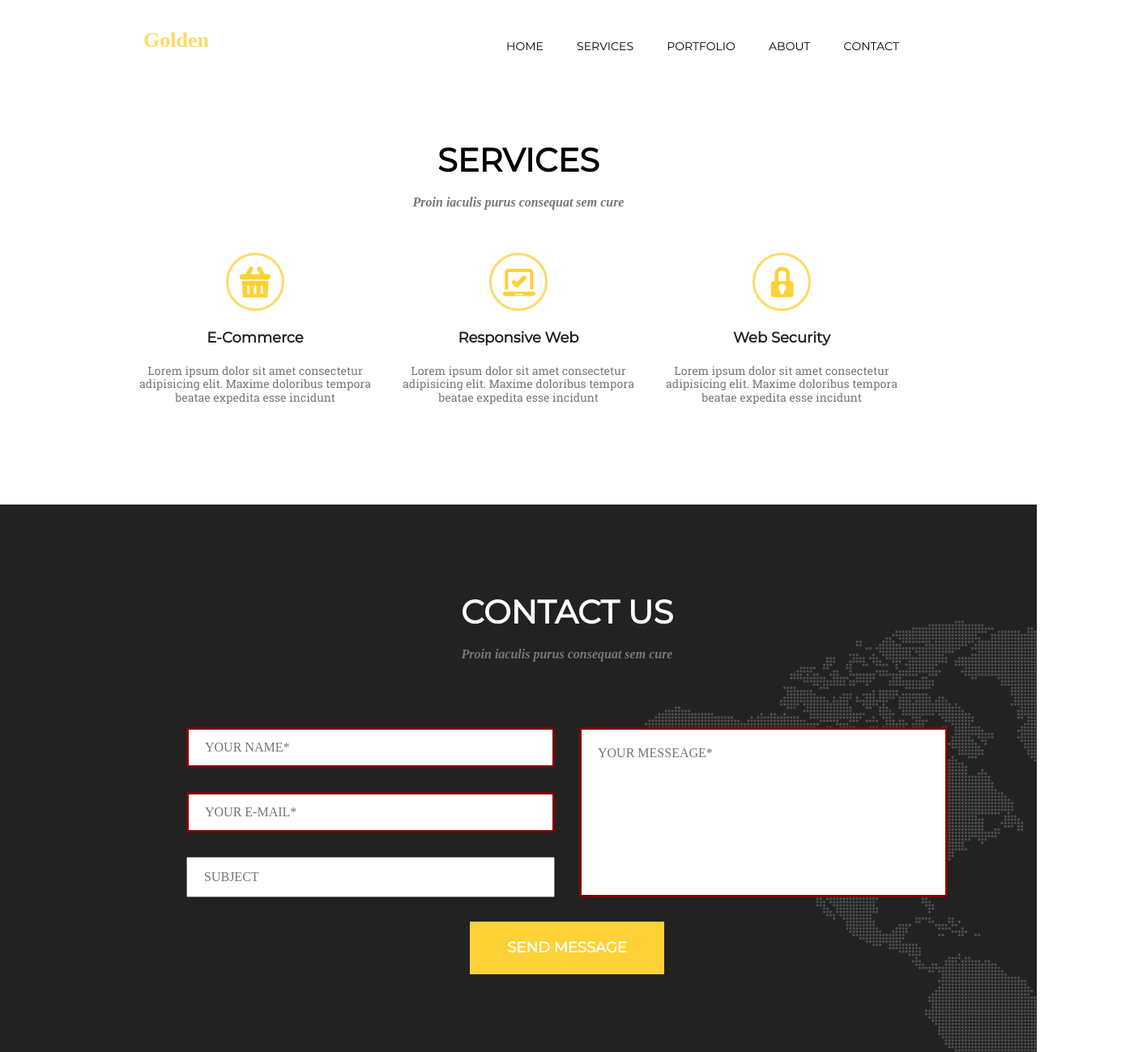
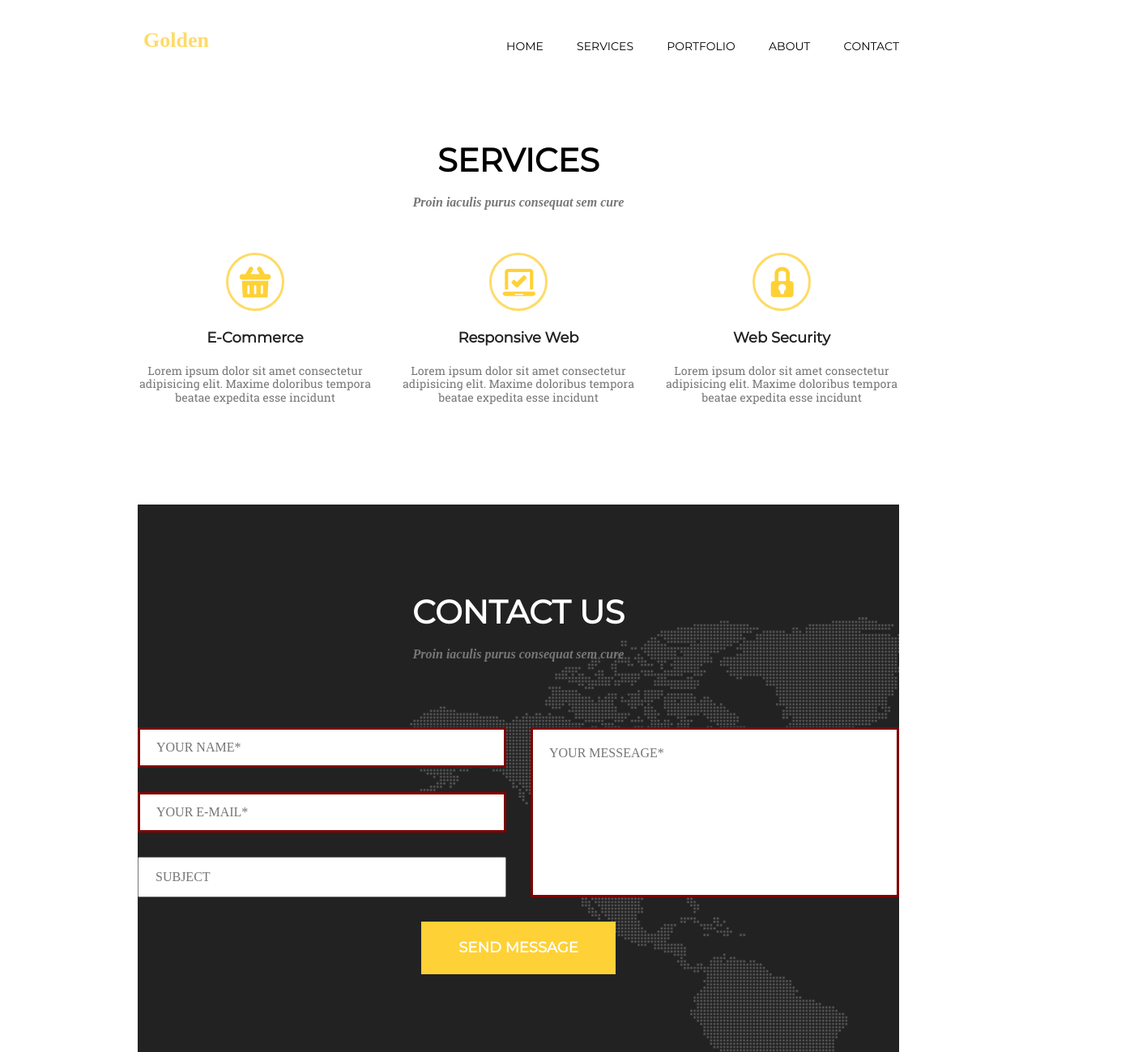
Before and after one commit to BoykoDV/goit-fe-course, a plain HTML site: page html-css/module-07/index.html in a window 1280 px wide. Shown: the whole page at 81% size, 1400 px wide, since content can reach past the window. Drawn offline with Linux system fonts and the light colour scheme.

Commit message:
dz-07-fix(1)

```diff
--- a/html-css/module-07/css/styles.css
+++ b/html-css/module-07/css/styles.css
@@ -17,13 +17,7 @@ html, body {
     padding: 0;
 }
 
-/*page size */
-.wrapper{
-    width: 1400px;
-    margin: 0 auto;
-    padding: 0;
-}
-.wrapper-content {
+.wrapper {
     width: 940px;
     margin: 0 auto;
     padding: 0;
@@ -58,7 +52,7 @@ html, body {
     list-style: none;
 }
 .nav-link {
-    display: flex;
+    display: block;
     text-decoration: none;
     font-size: 14px;
     font-family: "Montserrat";
@@ -74,7 +68,7 @@ html, body {
 /* section services */
 .services {
     padding-top: 110px;
-    margin-bottom: 102px;
+    padding-bottom: 102px;
 }
 .section-title {
     margin: 0;
@@ -101,8 +95,6 @@ html, body {
     display: flex;
     flex-wrap: wrap;
     justify-content: space-between;
-    align-items: center;
-    min-height: 232px;
     list-style: none;
     margin: 0;
     padding: 0;
@@ -157,39 +149,43 @@ html, body {
 
 /* section feedback */
 .feedback {
-    background-color: rgb(34, 34, 34);
     margin: 0 auto;
     min-height: 676px;
-}
-.img {
     background-image: url(../img/Map-Image.png);
     background-repeat: no-repeat;
     background-position: 100% 100%;
-    min-height: 676px;
+    background-color: rgb(34, 34, 34);
 }
 .color-title {
     color: rgb(255, 255, 255);
     padding-top: 110px;
 }
 .bottom {
-    margin-bottom: 50px;
+    margin-bottom: 80px;
 }
 
 
 /* form */
+.fb-form {
+    display: flex;
+    flex-flow: row wrap;
+    justify-content: space-between;
+}
 .feedback-form {
     list-style: none;
     padding: 0;
     margin: 0;
     display: flex;
     flex-flow: column wrap;
-    height: 270px;
-    padding-top: 30px;
+    width: 455px;
+}
+.feedback-form li {
+    display: block;
 }
 .profile {
     display: block;
-    width: 455px;
     height: 50px;
+    width: 100%;
     margin-bottom: 30px;
     margin-right: 30px;
     padding-left: 20px;
@@ -217,7 +213,7 @@ outline:none;
     border: 3px solid rgb(128, 0, 0);
 }
 
-.button{
+.button {
     display: block;
     width: 240px;
     height: 65px;
@@ -232,3 +228,6 @@ outline:none;
     text-align: center;
     cursor: pointer;
 }
+.button:hover {
+    background-color: rgba(254, 209, 54, .9);
+}
--- a/html-css/module-07/index.html
+++ b/html-css/module-07/index.html
@@ -8,7 +8,8 @@
     <title>module-07</title>
   </head>
   <body>
-    <header class="page-header wrapper-content">
+    <div class="wrapper">
+    <header class="page-header">
         <h1 class="logo"><a href="#" target="_blank" class="logo-link">golden</a></h1>
         <nav class="page-nav">
         <ul class="site-navigation">
@@ -31,7 +32,7 @@
       </nav>
     </header>
     <main>
-      <section class="services wrapper-content">
+      <section class="services">
         <h2 class="section-title">services</h2>
         <h3 class="section-title-semi">proin iaculis purus consequat sem cure</h3>
         <ul class="services-list">
@@ -50,11 +51,9 @@
         </ul>
       </section>
       <section class="feedback">
-        <div class="img wrapper">
-        <div class="wrapper-content">
         <h2 class="section-title color-title">contact us</h2>
         <h3 class="section-title-semi bottom">proin iaculis purus consequat sem cure</h3>
-        <form action="#" method="POST">
+        <form action="#" method="POST" class="fb-form">
           <ul class="feedback-form">
             <li>
                 <input class="profile required" required id="id-name" type = "text" name="name" placeholder="YOUR NAME*">
@@ -68,15 +67,12 @@
                 <input class="profile" id="id-number" type = "text" name="SUBJECT" placeholder="SUBJECT">
                 <label for="id-number"></label>
             </li>
-            <li>
-                <textarea class="message required" required placeholder="YOUR MESSEAGE*" name="message" rows="10" cols="33"></textarea>
-            </li>
           </ul>
+          <textarea class="message required" required placeholder="YOUR MESSEAGE*" name="message" rows="10" cols="33"></textarea>
           <input class="button" type="submit" value="send message">
         </form>
-        </div>
-        </div>
       </section>
     </main>
+    </div>
   </body>
 </html>
```
